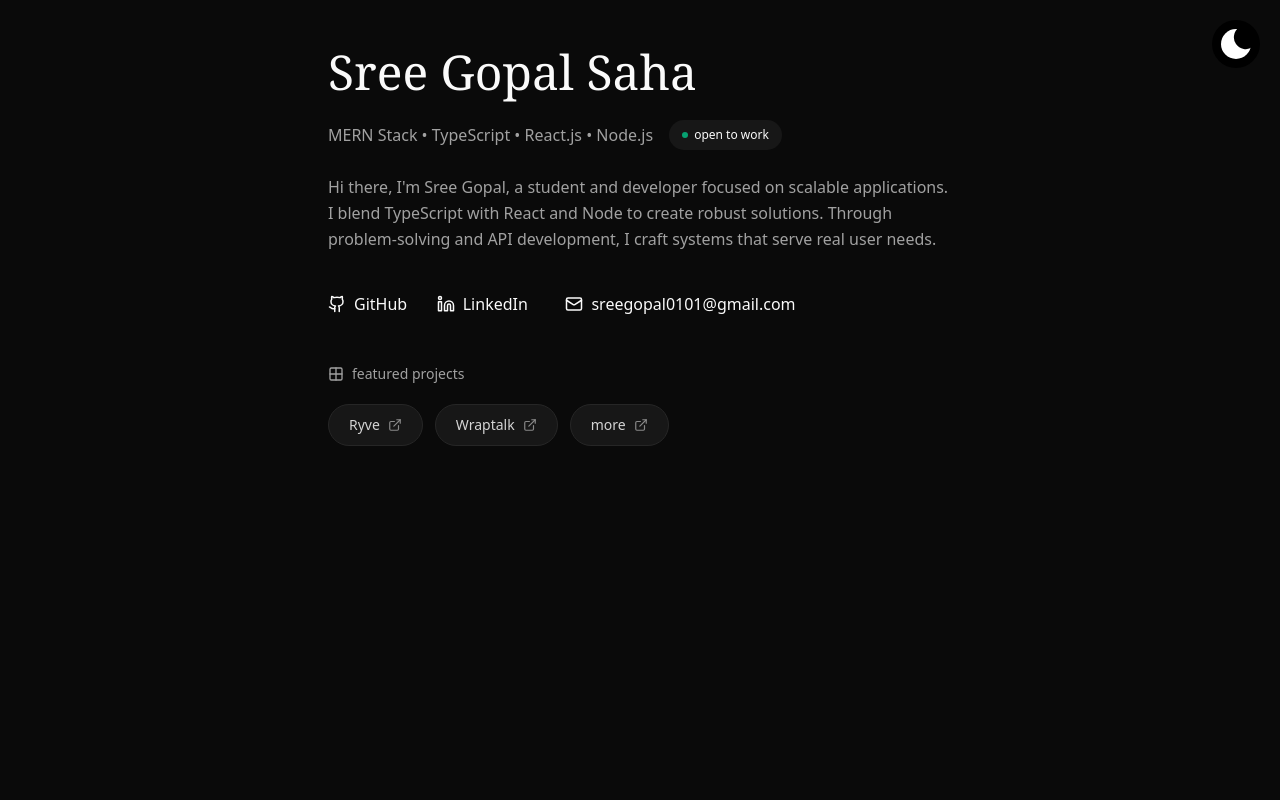
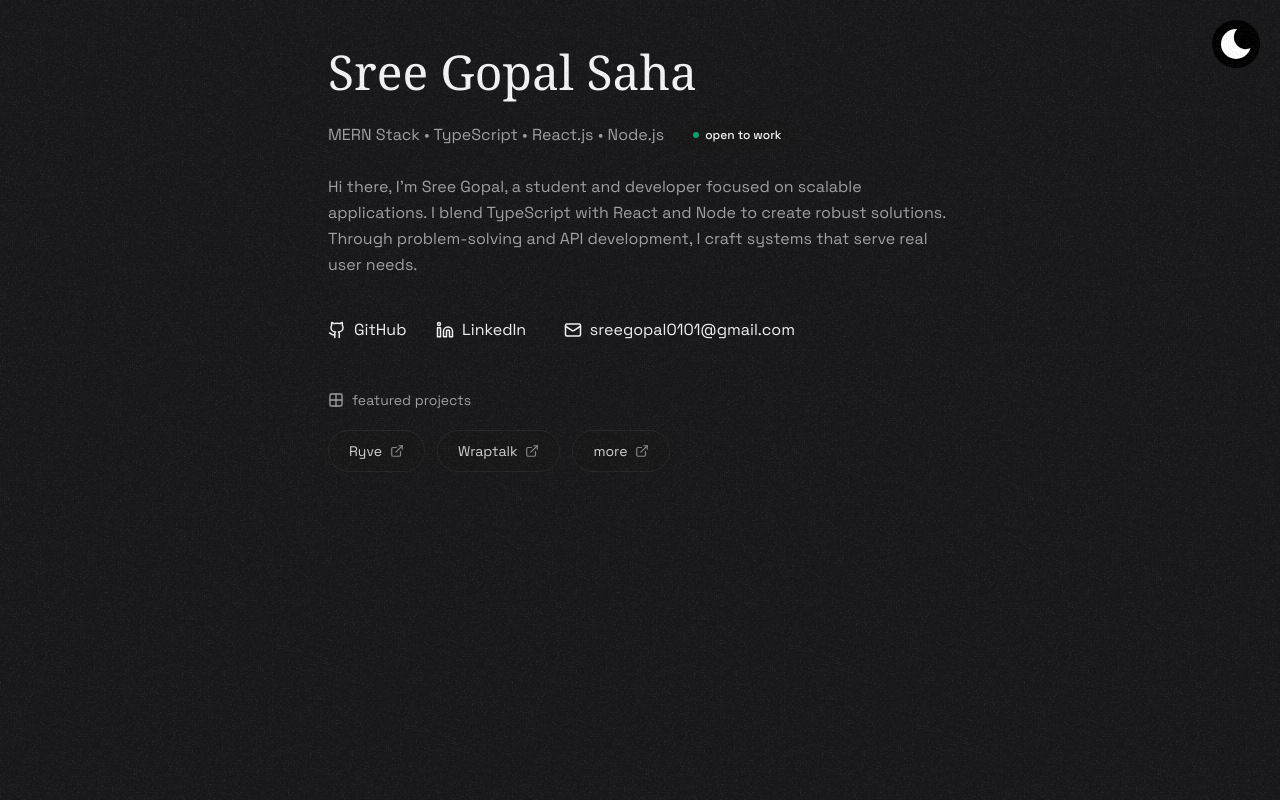
Before and after one commit to sreegopalsaha/sreegopal-portfolio, a Next.js app: page / in a window 1280 px wide. Built offline with nearby package versions, Linux system fonts and the light colour scheme.

Commit message:
add grainy filter for background effect, and add font

```diff
--- a/app/globals.css
+++ b/app/globals.css
@@ -1,5 +1,23 @@
 @import "tailwindcss";
 @import "tw-animate-css";
+
+body:after,
+body:before {
+  position: fixed;
+  left: 0;
+  top: 0;
+  content: "";
+  width: 100%;
+  height: 100%;
+  z-index: 9999;
+  pointer-events: none;
+  opacity: 20%;
+  color: #aeae9d
+}
+
+body:before {
+  filter: url(#grainy)
+}
 
 @custom-variant dark (&:is(.dark *));
 
--- a/app/layout.tsx
+++ b/app/layout.tsx
@@ -1,17 +1,14 @@
 import type { Metadata } from "next";
-import { Geist, Geist_Mono } from "next/font/google";
+import { Geist, Geist_Mono, Space_Grotesk } from "next/font/google";
 import "./globals.css";
 import { ThemeProvider } from "next-themes";
 import { ThemeToggleButton2 } from "@/components/ui/skiper-ui/skiper4";
+import GrainyFilter from "@/components/grainy-filter";
 
-const geistSans = Geist({
-  variable: "--font-geist-sans",
+const spaceGrotesk = Space_Grotesk({
+  weight: ["300", "400", "500", "700"],
   subsets: ["latin"],
-});
-
-const geistMono = Geist_Mono({
-  variable: "--font-geist-mono",
-  subsets: ["latin"],
+  display: "swap",
 });
 
 export const metadata: Metadata = {
@@ -27,9 +24,10 @@ export default function RootLayout({
   return (
     <html lang="en">
       <body
-        className={`${geistSans.variable} ${geistMono.variable} antialiased`}
+        className={`${spaceGrotesk.className} antialiased bg-zinc-50 dark:bg-zinc-900 text-zinc-900 dark:text-zinc-100`}
       >
         <ThemeProvider attribute="class" defaultTheme="dark">
+          <GrainyFilter />
           <ThemeToggleButton2 className="h-12 w-12 fixed top-5 right-5" />
           {children}
         </ThemeProvider>
--- /dev/null
+++ b/components/grainy-filter.tsx
@@ -0,0 +1,14 @@
+"use client";
+
+const GrainyFilter = () => {
+  return (
+    <svg className="pointer-events-none absolute cursor-none">
+      <filter id="grainy">
+        <feTurbulence type="turbulence" baseFrequency="0.5"></feTurbulence>
+        <feColorMatrix type="saturate" values="0"></feColorMatrix>
+      </filter>
+    </svg>
+  );
+};
+
+export default GrainyFilter;
```
